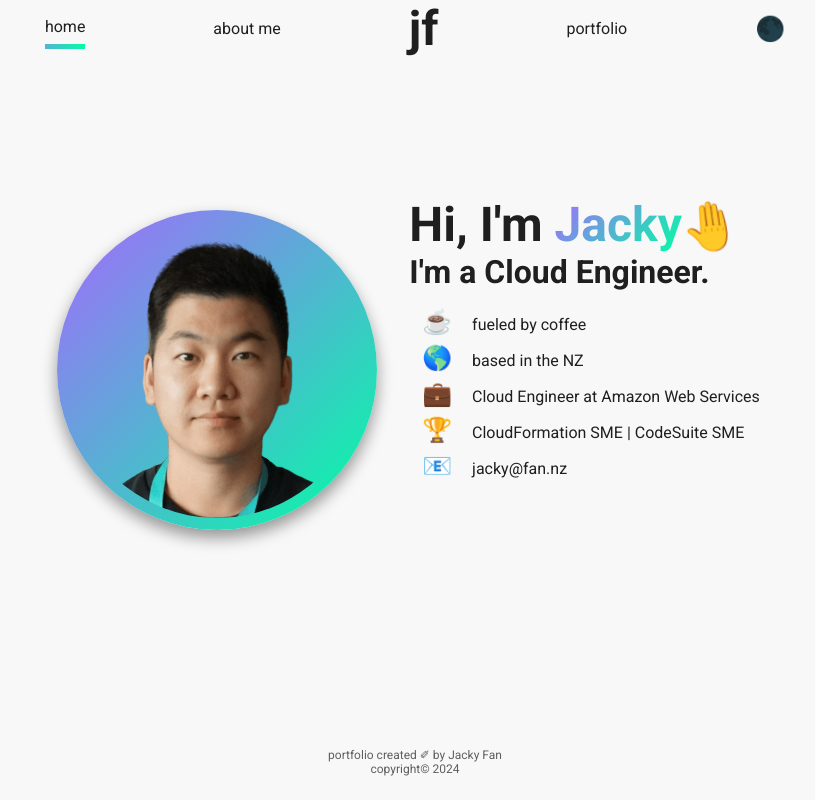
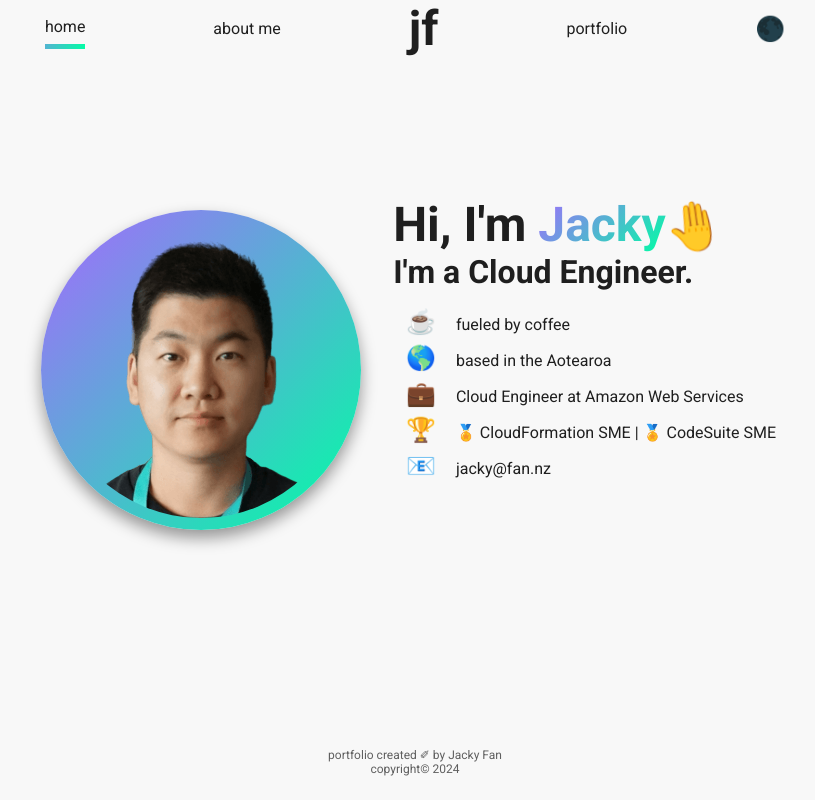
Before and after one commit to RJF-TRUST/rjf-trust.github.io, a React (Create React App) app: page / in a window 1280 px wide. Shown: the whole page, without its empty margins (225-1040 px from the left). Built offline with nearby package versions, Linux system fonts and the light colour scheme; the HTML template or start-up script is replaced by a standard one.

Commit message:
updated location info and added metals

```diff
--- a/src/info/Info.js
+++ b/src/info/Info.js
@@ -40,7 +40,7 @@ export const info = {
         },
         {
             emoji: '🌎',
-            text: 'based in the NZ'
+            text: 'based in the Aotearoa'
         },
         {
             emoji: "💼",
@@ -48,7 +48,7 @@ export const info = {
         },
         {
             emoji: "🏆",
-            text: "CloudFormation SME | CodeSuite SME"
+            text: "🏅 CloudFormation SME | 🏅 CodeSuite SME"
         },
         {
             emoji: "📧",
```
